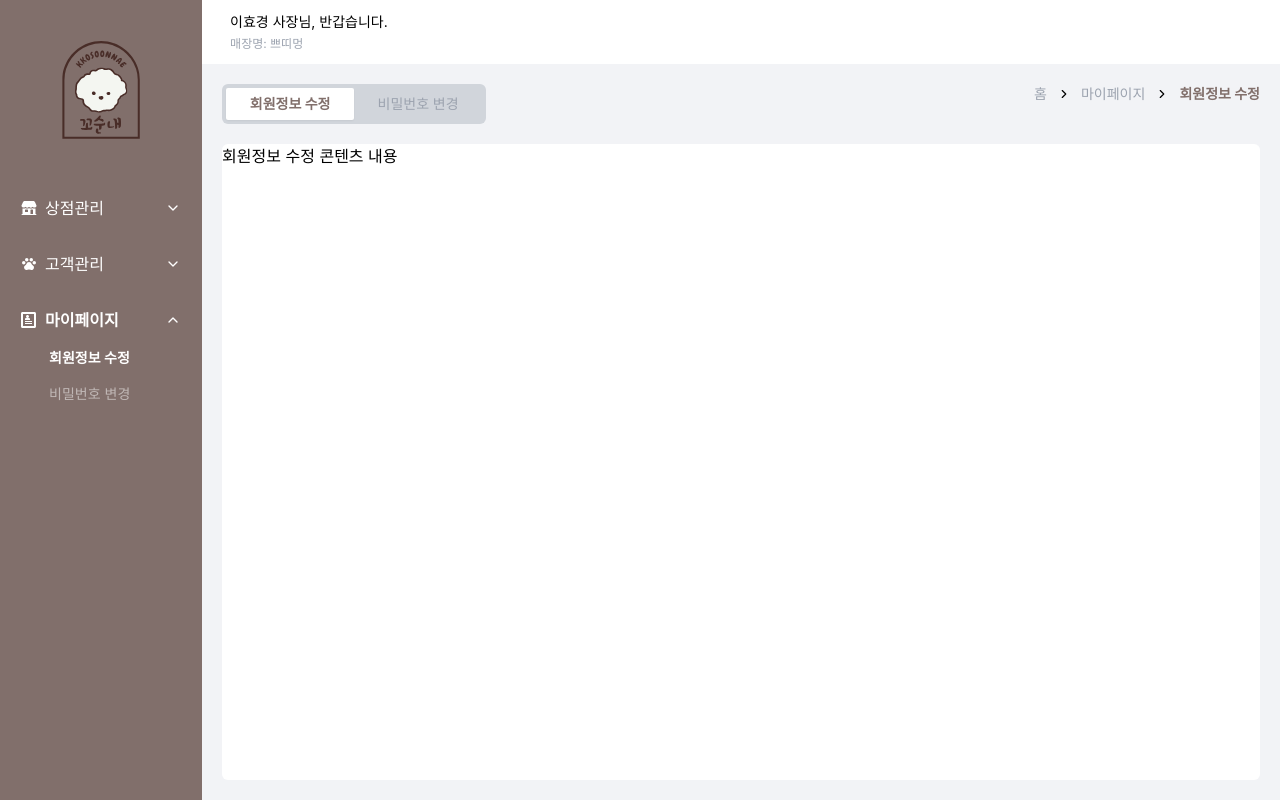
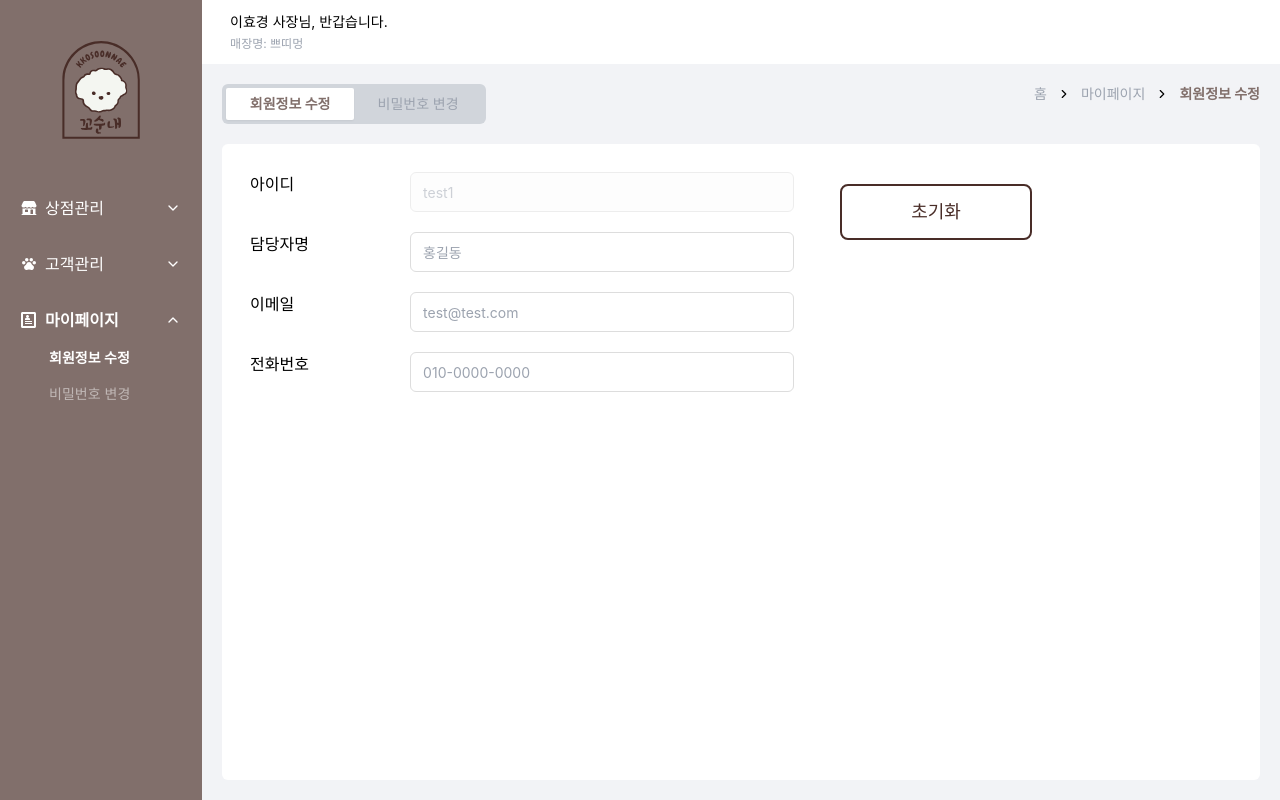
Before and after one commit to super-coding-3/kkosoonnae-president, a React (Create React App) app: page /mypage_edit_user_info in a window 1280 px wide. Built offline with nearby package versions, Linux system fonts and the light colour scheme; the HTML template or start-up script is replaced by a standard one.

Commit message:
[style] 마이페이지 회원정보 수정 CSS 구현

```diff
--- /dev/null
+++ b/src/components/common/BtnSubmit.tsx
@@ -0,0 +1,24 @@
+import React from "react";
+
+interface BtnSubmitProps {
+  type?: "submit" | "reset" | "button" | undefined;
+  value: string;
+  onClick?: React.MouseEventHandler<HTMLButtonElement>;
+  active?: boolean;
+}
+
+const BtnSubmit: React.FC<BtnSubmitProps> = (props) => {
+  return (
+    <button
+      type={props.type}
+      onClick={props.onClick}
+      className={`w-48 bg-${
+        props.active === false ? "MAIN_GRAY" : "MAIN_COLOR"
+      } text-white h-14 rounded-lg text-lg mt-3`}
+    >
+      {props.value}
+    </button>
+  );
+};
+
+export default BtnSubmit;
--- /dev/null
+++ b/src/components/common/BtnTwoWay.tsx
@@ -0,0 +1,34 @@
+import React from "react";
+import BtnSubmit from "./BtnSubmit";
+
+interface BtnTwoWayProps {
+  left_btn_type?: "submit" | "reset" | "button" | undefined;
+  right_btn_type?: "submit" | "reset" | "button" | undefined;
+  left_btn_value: string;
+  right_btn_value: string;
+  left_btn_onClick?: React.MouseEventHandler<HTMLButtonElement>;
+  right_btn_onClick?: React.MouseEventHandler<HTMLButtonElement>;
+  submit_active?: boolean;
+}
+
+const BtnTwoWay: React.FC<BtnTwoWayProps> = (props) => {
+  return (
+    <div className="flex gap-2">
+      <button
+        type={props.left_btn_type}
+        onClick={props.left_btn_onClick}
+        className={`w-48 text-MAIN_COLOR border-2 border-MAIN_COLOR h-14 rounded-lg text-lg mt-3`}
+      >
+        {props.left_btn_value}
+      </button>
+      <BtnSubmit
+        type={props.right_btn_type}
+        value={props.right_btn_value}
+        onClick={props.right_btn_onClick}
+        active={props.submit_active}
+      />
+    </div>
+  );
+};
+
+export default BtnTwoWay;
--- a/src/components/common/Contents.tsx
+++ b/src/components/common/Contents.tsx
@@ -5,7 +5,7 @@ interface ContentsProps {
 }
 
 const Contents: React.FC<ContentsProps> = ({ children }) => {
-  return <main className="bg-white rounded-md h-full">{children}</main>;
+  return <main className="bg-white rounded-md h-full p-7">{children}</main>;
 };
 
 export default Contents;
--- a/src/components/common/ContentsTabs.tsx
+++ b/src/components/common/ContentsTabs.tsx
@@ -1,4 +1,4 @@
-import React, { useEffect, useState } from "react";
+import React from "react";
 import { useLocation } from "react-router-dom";
 import { Link } from "react-router-dom";
 
--- /dev/null
+++ b/src/components/common/InputLabel.tsx
@@ -0,0 +1,25 @@
+import React from "react";
+import { Input } from "../shard_ui/input";
+
+interface InputLabelProps {
+  label: string;
+  type: string;
+  placeholder: string;
+  disable: boolean;
+}
+
+const InputLabel: React.FC<InputLabelProps> = (props) => {
+  return (
+    <div className="flex items-start">
+      <label className="font-medium w-40">{props.label}</label>
+      <Input
+        type={props.type}
+        placeholder={props.placeholder}
+        className="w-96"
+        disabled={props.disable}
+      />
+    </div>
+  );
+};
+
+export default InputLabel;
--- /dev/null
+++ b/src/components/shard_ui/input.tsx
@@ -0,0 +1,25 @@
+import * as React from "react";
+
+import { cn } from "lib/utils";
+
+export interface InputProps
+  extends React.InputHTMLAttributes<HTMLInputElement> {}
+
+const Input = React.forwardRef<HTMLInputElement, InputProps>(
+  ({ className, type, ...props }, ref) => {
+    return (
+      <input
+        type={type}
+        className={cn(
+          "flex h-10 w-full rounded-md border focus:border-MAIN_COLOR border-COMMONN_BORDER_GRAY bg-background px-3 py-2 text-sm ring-offset-background file:border-0 file:bg-transparent file:text-sm file:font-medium placeholder:text-muted-foreground disabled:cursor-not-allowed disabled:opacity-50",
+          className
+        )}
+        ref={ref}
+        {...props}
+      />
+    );
+  }
+);
+Input.displayName = "Input";
+
+export { Input };
--- a/src/page/EditUserInfo.tsx
+++ b/src/page/EditUserInfo.tsx
@@ -1,8 +1,47 @@
 import React from "react";
 import Layout from "components/common/Layout";
+import InputLabel from "components/common/InputLabel";
+import BtnTwoWay from "components/common/BtnTwoWay";
 
 const EditUserInfo: React.FC = () => {
-  return <Layout>회원정보 수정 콘텐츠 내용</Layout>;
+  return (
+    <Layout>
+      <form className="flex justify-between">
+        <div className="flex flex-col gap-5">
+          <InputLabel
+            label="아이디"
+            type="text"
+            placeholder="test1"
+            disable={true}
+          />
+          <InputLabel
+            label="담당자명"
+            type="text"
+            placeholder="홍길동"
+            disable={false}
+          />
+          <InputLabel
+            label="이메일"
+            type="email"
+            placeholder="test@test.com"
+            disable={false}
+          />
+          <InputLabel
+            label="전화번호"
+            type="tel"
+            placeholder="010-0000-0000"
+            disable={false}
+          />
+        </div>
+        <BtnTwoWay
+          left_btn_type="button"
+          right_btn_type="submit"
+          left_btn_value="초기화"
+          right_btn_value="수정"
+        />
+      </form>
+    </Layout>
+  );
 };
 
 export default EditUserInfo;
```
